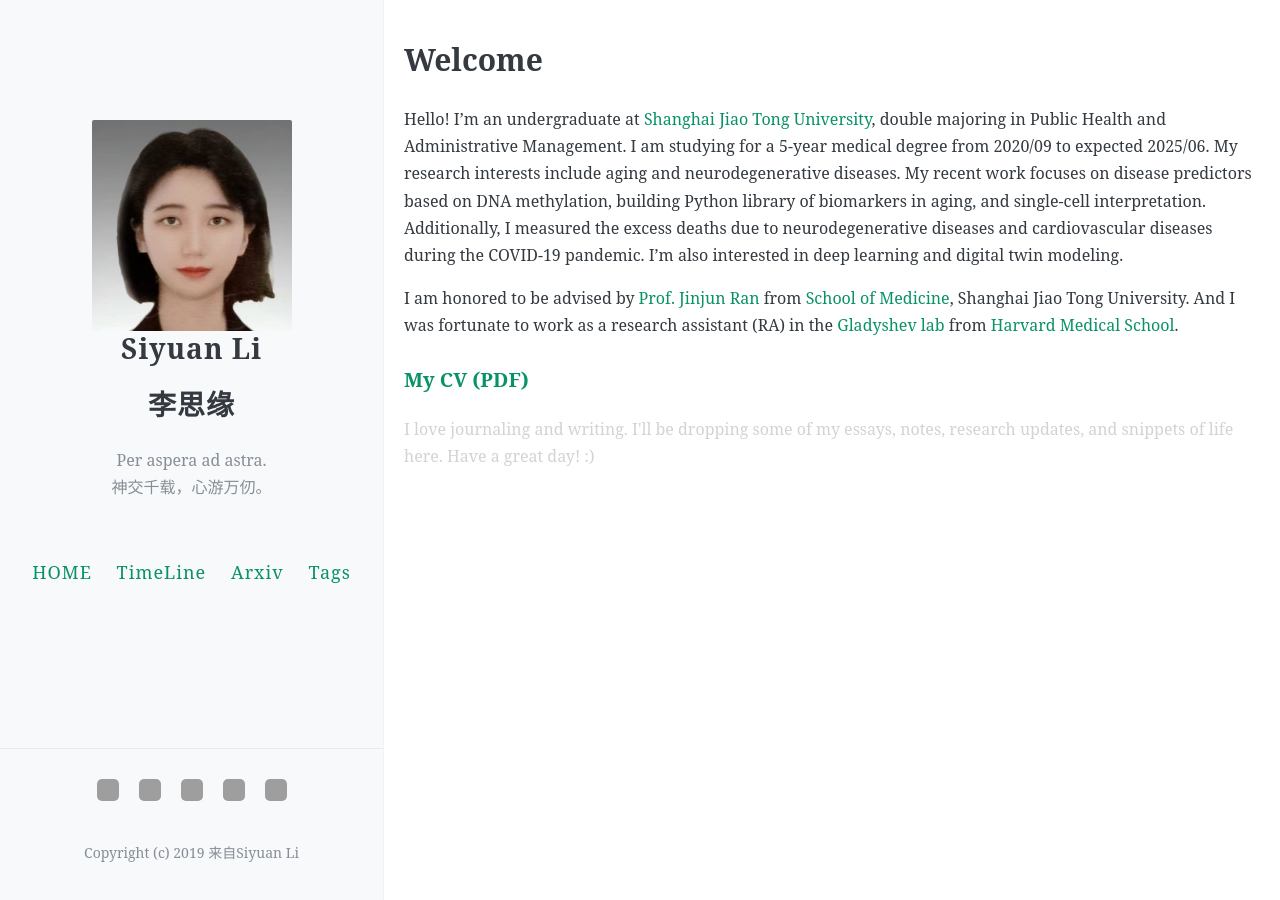
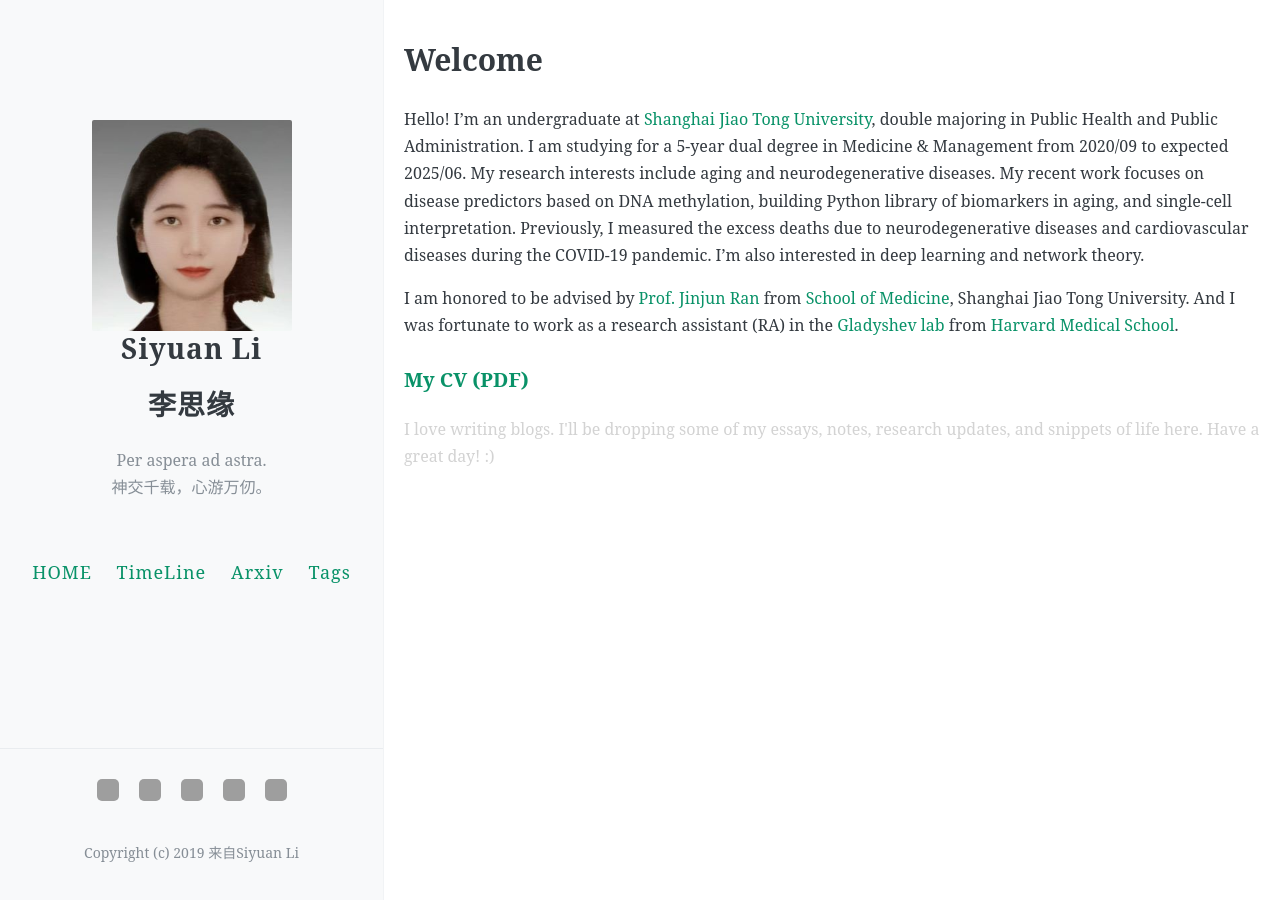
Before and after one commit to ApolloLSY/Attic, a Jekyll site: the page built from about.md, in a window 1280 px wide. Built offline with Jekyll 4.4.1, drawn with Linux system fonts in a browser that asks for light colours; comment, search, counter and statistics services are not loaded; grey boxes are pictures that could not be loaded.

Commit message:
Update about.md

```diff
--- a/about.md
+++ b/about.md
@@ -4,10 +4,10 @@
 permalink: /about/
 ---
 
-Hello! I’m an undergraduate at [Shanghai Jiao Tong University](https://www.sjtu.edu.cn/), double majoring in Public Health and Administrative Management. I am studying for a 5-year medical degree from 2020/09 to expected 2025/06. My research interests include aging and neurodegenerative diseases. My recent work focuses on disease predictors based on DNA methylation, building Python library of biomarkers in aging, and single-cell interpretation. Additionally, I measured the excess deaths due to neurodegenerative diseases and cardiovascular diseases during the COVID-19 pandemic. I’m also interested in deep learning and digital twin modeling.
+Hello! I’m an undergraduate at [Shanghai Jiao Tong University](https://www.sjtu.edu.cn/), double majoring in Public Health and Public Administration. I am studying for a 5-year dual degree in Medicine & Management from 2020/09 to expected 2025/06. My research interests include aging and neurodegenerative diseases. My recent work focuses on disease predictors based on DNA methylation, building Python library of biomarkers in aging, and single-cell interpretation. Previously, I measured the excess deaths due to neurodegenerative diseases and cardiovascular diseases during the COVID-19 pandemic. I’m also interested in deep learning and network theory.
 
 I am honored to be advised by [Prof. Jinjun Ran](https://scholar.google.com/citations?user=VjVQi2IAAAAJ&hl=zh-CN) from [School of Medicine](https://www.shsmu.edu.cn/sph/index.htm), Shanghai Jiao Tong University. And I was fortunate to work as a research assistant (RA) in the [Gladyshev lab](https://gladyshevlab.bwh.harvard.edu/) from [Harvard Medical School](https://hms.harvard.edu/).
 
 <h3><a href="https://drive.google.com/file/d/12ItCSLegxhgdNpkH-K6VlXpqaINbt2uN/preview" target="_blank">My CV (PDF)</a></h3>
 
-<p style="color: #d3d3d3;">I love journaling and writing. I'll be dropping some of my essays, notes, research updates, and snippets of life here. Have a great day! :)</p>
+<p style="color: #d3d3d3;">I love writing blogs. I'll be dropping some of my essays, notes, research updates, and snippets of life here. Have a great day! :)</p>
```
